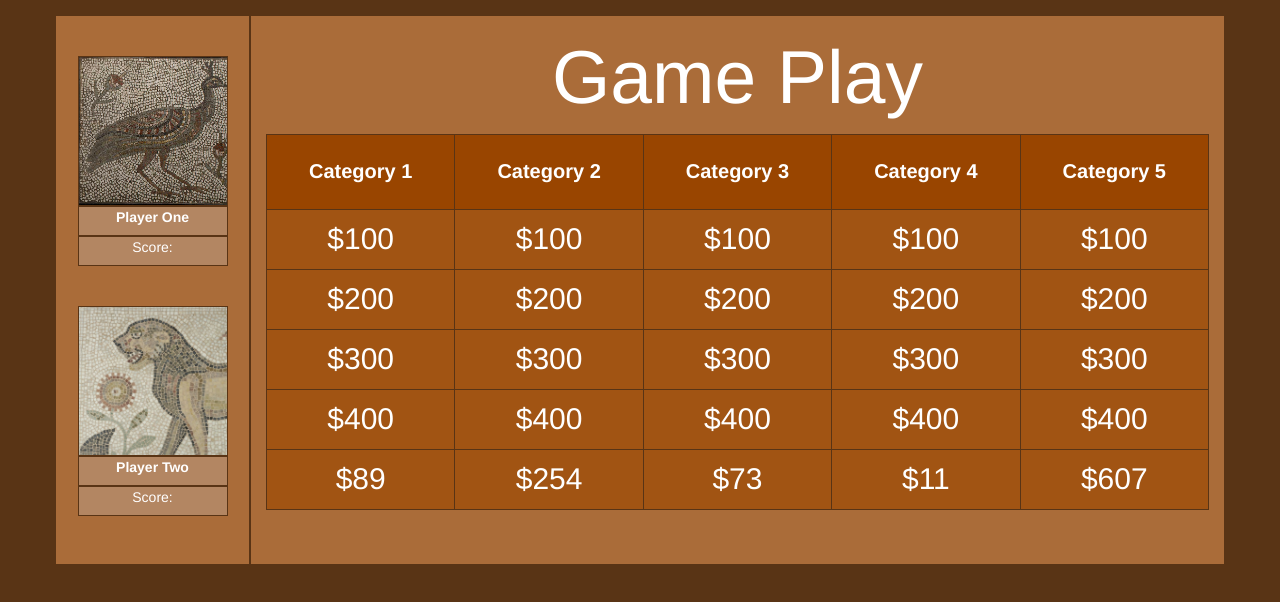
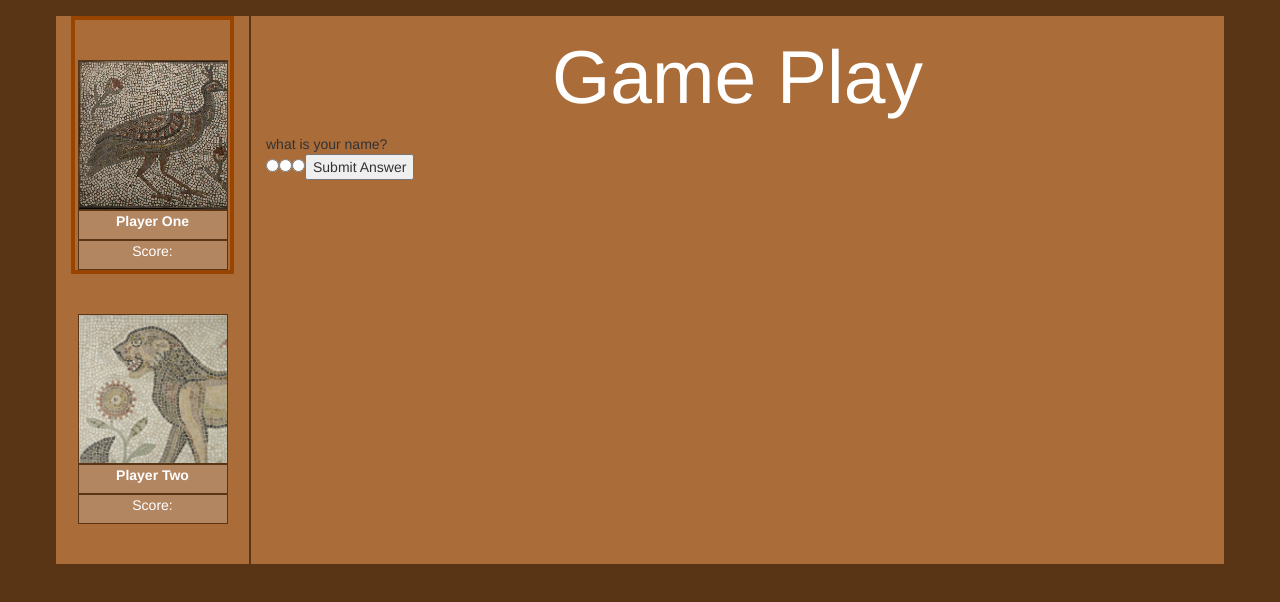
Before and after one commit to Arebeth/Project-1, a plain HTML site: page page3.html in a window 1280 px wide. Both pictures are taken after a click on the element "$89". Drawn offline with nearby package versions, Linux system fonts and the light colour scheme.

Commit message:
pushing updates for player rotation and score keeping

```diff
--- a/app.js
+++ b/app.js
@@ -1,19 +1,97 @@
 $(document).ready(function() {
 
+//define variables and functions on highest scope needed
+ 	var form = $("<form action='javascript:void(0);'class ='answerForm'></form>");
+ 	var submit = $("<input type='submit' value='Submit Answer'>");
+ 	var answer;
+ 	var counter = 0;
+ 	var playerOneScore = 0;
+ 	var playerTwoScore = 0;
+
+ 	function identifyTurn () {
+			$(".row-plyr1").css("border", "none");
+			$(".row-plyr2").css("border", "none");
+			if (counter%2===0) {
+				$(".row-plyr1").css("border", "4px solid #994500");
+				//alert("It's Player One's Turn. Please choose a question.");
+			} else {
+				$(".row-plyr2").css("border", "4px solid #994500");
+				//alert("It's Player Two's Turn. Please choose a question.");
+			}
+ 	}
+
+ 	function answerIsCorrect (answer) {
+		return $("input[type=radio]:checked").next().text() === answer;
+ 	}
+
+ 	identifyTurn();
+
+//add an event listener to each td element so that...
+//when the element is clicked...
 	$("td").on("click", function (){
+		$(this).empty();
+		//number = the clicked td's data-id# (from html)
 		var number = $(this).attr("data-id");
+		var amount = parseInt($(this).attr("data-amt"));
+		//alert (typeof amount);
+
+//stop at each object of the array
 		data.forEach(function (val) {
-			//console.log(typeof number);
-			//console.log(typeof val.id);
+//if number(converted to integer) = the data id#
 			if (parseInt(number) === val.id) {
-				$(".board").fadeOut
-				$("td").fadeIn()
+				var label1 = ("<label>"+ val.mcAnswer1 + "</label>");
+ 				var label2 = ("<label>" + val.mcAnswer2 + "</label>");
+ 				var label3 = ("<label>" + val.mcAnswer3 + "</label>");
+
+				$(".board").fadeOut(400, function () {
+					$("#choice p").fadeIn(400);
+				});
+
+				$("#choice p").empty();
+				$("#choice p").append(val.question);
+				$("#choice p").append(form);
+
+				form.empty();
+				var radio1 = $("<input type='radio' name='answer'>");
+ 				var radio2 = $("<input type='radio' name='answer'>");
+ 				var radio3 = $("<input type='radio' name='answer'>");
+				form.append(radio1);
+				form.append(label1);
+				form.append(radio2);
+				form.append(label2);
+				form.append(radio3);
+				form.append(label3);
+				form.append(submit);
+
+				answer = val.realAnswer;
 			}
+		});
+
+		$(".answerForm").on("submit",function(e){
+			e.preventDefault();
+	 		if(answerIsCorrect(answer)){
+	 			if (counter%2===0) {
+	 				playerOneScore += amount;
+	 			} else {
+	 				playerTwoScore += amount;
+	 			}
+	 			alert("You are correct!");
+	 		}
+	 		else{
+	 			alert("Sorry, that was incorrect. The correct answer is " + answer);
+	 			counter++;
+	 		}
+
+	 		$(".row-plyr1 .score").text(playerOneScore);
+	 		$(".row-plyr2 .score").text(playerTwoScore);
+
+
+	 		$("#choice p").fadeOut(400, function () {
+	 			$(".board").fadeIn(400, function (){
+
+	 			}) ;
+	 		});
 		});
 	});
 
-	function showQuestion (){
-
-	}
-
 });
--- a/data.js
+++ b/data.js
@@ -1,18 +1,22 @@
-var data = [{
-	question: "what is your name?",
-	mcAnswer1: "",
-	mcAnswer2: "",
-	mcAnswer3: "",
-	realAnswer: "answer",
+//define "data" as array of objects, each of which are trivia questions
+var data = [
+//each question includes question + 3 multiple choice answers, a true answer and id
+//id corresponds with data-id in html
+{
+	question: "what grade did Elie get in microeconomics because he partied too hard???",
+	mcAnswer1: "a",
+	mcAnswer2: "b",
+	mcAnswer3: "c",
+	realAnswer: "c",
 	id: 1,
 	category: "Category A"
 },
 {
 	question: "what is your name 2?",
-	mcAnswer1: "",
-	mcAnswer2: "",
-	mcAnswer3: "",
-	realAnswer: "answer 2",
+	mcAnswer1: "easy",
+	mcAnswer2: "as",
+	mcAnswer3: "do re me",
+	realAnswer: "do re me",
 	id: 2,
 	category: "Category B"
 },
@@ -24,6 +28,7 @@ var data = [{
 	realAnswer: "answer 3",
 	id: 3,
 	category: "Category C",
+},
 {
 	question: "what is your name?",
 	mcAnswer1: "",
--- a/main.css
+++ b/main.css
@@ -41,8 +41,8 @@ body {
 	margin-top: 40px;
 	text-align: center;
 	background-image: url('./peacock.jpg');
-	-moz-background-image: url('./peacock.jpg');
-	-webkit-background-image: url('./peacock.jpg');
+	/*-moz-background-image: url('./peacock.jpg'); //I thought vendor prefixes were needed, but I was wrong. Surprise, surprise.
+	-webkit-background-image: url('./peacock.jpg');*/
 	background-size: cover;
 	background-repeat: no-repeat;
 	/*background-color: #BBA28E;*/
@@ -56,10 +56,9 @@ body {
 	margin-right: auto;
 	margin-top: 40px;
 	text-align: center;
-	/*background-image: url('./bigcat.jpg');*/
 	background-image: url('./LionFlower.jpg');
-	-moz-background-image: url('./LionFlower.jpg');
-	-webkit-background-image: url('./LionFlower.jpg');
+	/*-moz-background-image: url('./LionFlower.jpg');
+	-webkit-background-image: url('./LionFlower.jpg');*/
 	background-size: cover;
 	background-repeat: no-repeat;
 	color: white;
@@ -116,7 +115,6 @@ th {
 	color: white;
 
 }
-
 td {
 	height: 60px;
 	border: 1px solid #593415;
@@ -124,5 +122,4 @@ td {
 	font-size: 30px;
 	background-color: #A15413;
 	color: white;
-
 }
--- a/page3.html
+++ b/page3.html
@@ -3,88 +3,88 @@
 <head>
 	<meta charset="UTF-8">
 	<title>Document</title>
-	<!-- adding bootstrap -->
-	<link rel="stylesheet" href="https://maxcdn.bootstrapcdn.com/bootstrap/3.3.1/css/bootstrap.min.css">
-	<link rel="stylesheet" type="text/css" href="./main.css">
+	<link rel="stylesheet" href="https://maxcdn.bootstrapcdn.com/bootstrap/3.3.1/css/bootstrap.min.css"> <!-- adding bootstrap -->
+	<link rel="stylesheet" type="text/css" href="./main.css"> <!-- adding link to css stylesheet -->
 
 </head>
 <body>
-	<div class="container">
+	<div class="container"> <!-- main container -->
 		<div class="row">
-			<div class="col-xs-2 col-lg-2">
+			<div class="col-xs-2 col-lg-2"> <!-- column of players -->
 				<div class="row-plyr1">
 					<div class="player-1"></div>
 					<div class="playername">Player One</div>
 					<div class="score">Score:</div>
 				</div>
-				<div class="row-plyr2"></div>
+				<div class="row-plyr2">
 					<div class="player-2"></div>
 					<div class="playername">Player Two</div>
 					<div class="score">Score:</div>
 				</div>
-			<div class="col-xs-10 col-lg-10">
+			</div> <!-- column of players -->
+			<div class="col-xs-10 col-lg-10"> <!-- column with game board -->
 				<div class="headline">
 					<h2>Game Play</h2>
 				</div>
+				<div id="choice"><p></p></div>
 				<div class="board">
 					<table>
 						<thead>
 							<tr>
-								<th>Category 1 </th>
-								<th>Category 2 </th>
-								<th>Category 3 </th>
-								<th>Category 4 </th>
-								<th>Category 5 </th>
+								<th>Category A </th>
+								<th>Category B </th>
+								<th>Category C </th>
+								<th>Category D </th>
+								<th>Category E </th>
 							</tr>
 						</thead>
 						<tbody>
 							<tr>
-								<td data-id="1">$100</td>
-								<td data-id="2">$100</td>
-								<td data-id="3">$100</td>
-								<td data-id="4">$100</td>
-								<td data-id="5">$100</td>
+								<td data-id="1" data-amt="100">$100</td>
+								<td data-id="6" data-amt="100">$100</td>
+								<td data-id="11" data-amt="100">$100</td>
+								<td data-id="16" data-amt="100">$100</td>
+								<td data-id="21" data-amt="100">$100</td>
 							</tr>
 							<tr>
-								<td data-id="6">$200</td>
-								<td data-id="7">$200</td>
-								<td data-id="8">$200</td>
-								<td data-id="9">$200</td>
-								<td data-id="10">$200</td>
+								<td data-id="2" data-amt="200">$200</td>
+								<td data-id="7" data-amt="200">$200</td>
+								<td data-id="12" data-amt="200">$200</td>
+								<td data-id="17" data-amt="200">$200</td>
+								<td data-id="22" data-amt="200">$200</td>
 							</tr>
 							<tr>
-								<td data-id="11">$300</td>
-								<td data-id="12">$300</td>
-								<td data-id="13">$300</td>
-								<td data-id="14">$300</td>
-								<td data-id="15">$300</td>
+								<td data-id="3" data-amt="300">$300</td>
+								<td data-id="8" data-amt="300">$300</td>
+								<td data-id="13" data-amt="300">$300</td>
+								<td data-id="18" data-amt="300">$300</td>
+								<td data-id="23" data-amt="300">$300</td>
 							</tr>
 							<tr>
-								<td data-id="16">$400</td>
-								<td data-id="17">$400</td>
-								<td data-id="18">$400</td>
-								<td data-id="19">$400</td>
-								<td data-id="20">$400</td>
+								<td data-id="4" data-amt="400">$400</td>
+								<td data-id="9" data-amt="400">$400</td>
+								<td data-id="14" data-amt="400">$400</td>
+								<td data-id="19" data-amt="400">$400</td>
+								<td data-id="24" data-amt="400">$400</td>
 							</tr>
 							<tr>
-								<td data-id="21">$89</td>
-								<td data-id="22">$254</td>
-								<td data-id="23">$73</td>
-								<td data-id="24">$11</td>
-								<td data-id="25">$607</td>
+								<td data-id="5" data-amt="89">$89</td>
+								<td data-id="10" data-amt="254">$254</td>
+								<td data-id="15" data-amt="73">$73</td>
+								<td data-id="20" data-amt="11">$11</td>
+								<td data-id="25" data-amt="607">$607</td>
 							</tr>
 						</tbody>
-						<tfoot></tfoot>
+						<tfoot></tfoot> <!-- useless yet obligatory table foot -->
 					</table>
 				</div>
-			</div>
+			</div> <!-- end of column with game board -->
 		</div>
-	</div>
+	</div> <!-- end of main container -->
 
-	<script src="http://ajax.googleapis.com/ajax/libs/jquery/2.1.1/jquery.min.js"></script>
-	<script type="text/javascript" src="data.js"></script>
-	<!-- adding javascript -->
-	<script type="text/javascript" src="app.js"></script>
+	<script src="http://ajax.googleapis.com/ajax/libs/jquery/2.1.1/jquery.min.js"></script> <!-- adding jquery link -->
+	<script type="text/javascript" src="data.js"></script> <!-- adding data file attachment -->
+	<script type="text/javascript" src="app.js"></script> <!-- adding app.js attachment -->
 
 </body>
 </html>
```
Also changed, not shown: index.html (+3 -3 lines).
